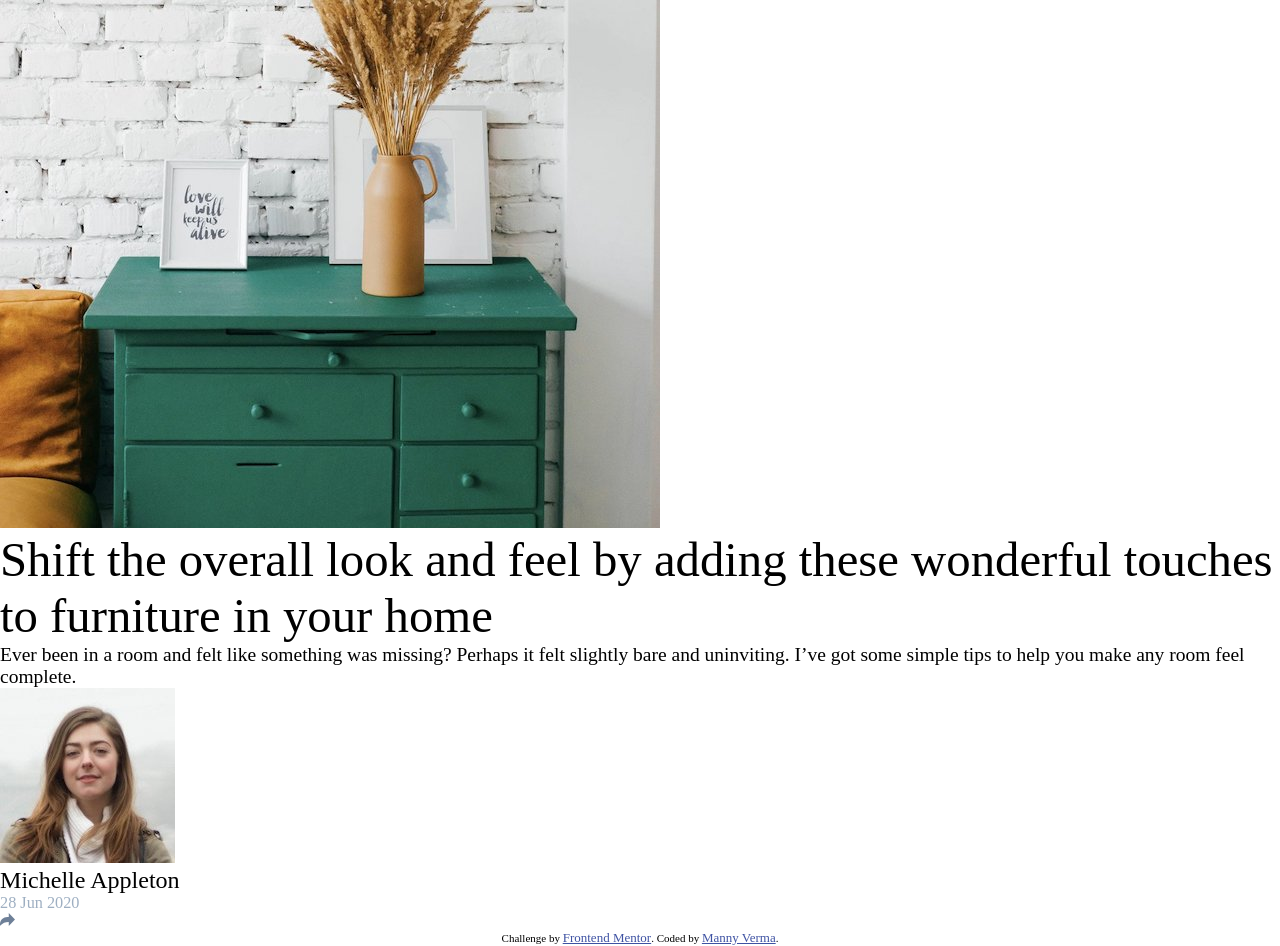
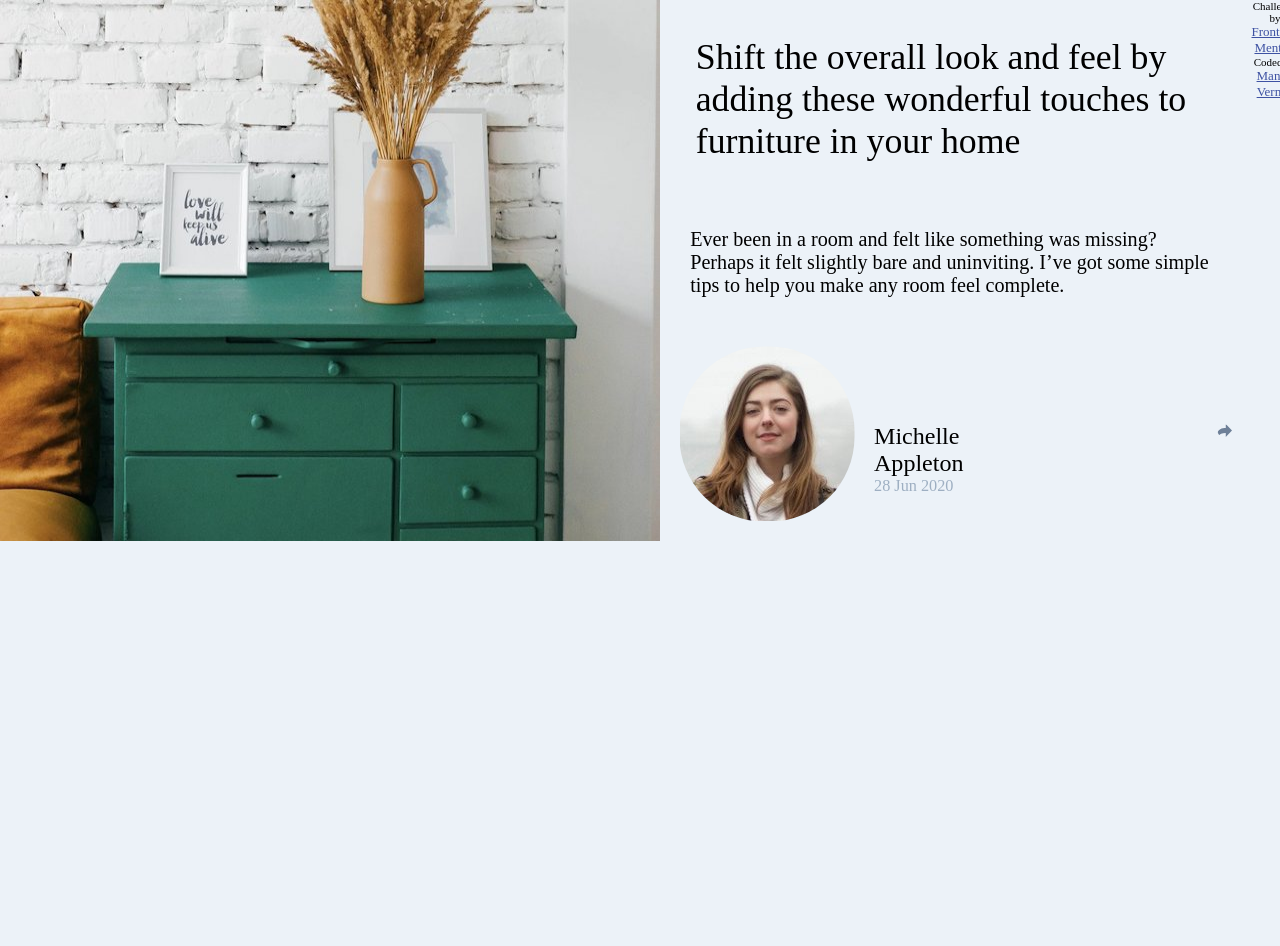
Before and after one commit to mverma45/fem-apc, a plain HTML site: page index.html in a window 1280 px wide. After the commit the page ends 800 px from the top, so only its background shows below. Drawn offline with Linux system fonts and the light colour scheme.

Commit message:
WIP fem-apc

```diff
--- a/Style/styles.css
+++ b/Style/styles.css
@@ -13,31 +13,43 @@
 	font-style: normal;
 }
 
-.container {
-	float: right;
+body {
+	display: flex;
+	background: hsl(210, 46%, 95%);
 }
 
 .title {
-	font-size: 3.75em;
+	padding: 1em;
+	font-size: 2.75em;
 }
 
 .content {
-	font-size: 1.5em;
+	padding: 1.5em;
+	font-size: 1.55em;
 }
 
 .author {
 	font-size: 1.85em;
+	margin-top: 4em;
 }
 
-/*
-.authorImg {
-	border-radius: 3em;
+.authorContainer {
+	display: flex;
 }
-*/
+
+.authorContainer img {
+	padding: 1.5em;
+	border-radius: 8em;
+}
 
 .date {
 	font-size: 1.25em;
 	color: hsl(212, 23%, 69%);
+}
+
+.share {
+	margin-top: 6em;
+	margin-left: 18em;
 }
 
 .attribution {
--- a/index.html
+++ b/index.html
@@ -34,17 +34,22 @@
 				slightly bare and uninviting. I’ve got some simple tips to help you make
 				any room feel complete.
 			</div>
-			<div class="authorImg">
+			<div class="authorContainer">
 				<img
 					src="./images/avatar-michelle.jpg"
 					alt="" />
-				<div class="author">Michelle Appleton</div>
-				<div class="date">28 Jun 2020</div>
+				<div class="authorDate">
+					<p class="author">Michelle Appleton</p>
+					<p class="date">28 Jun 2020</p>
 				</div>
+				<div class="share">
 					<img
 						src="./images/icon-share.svg"
 						alt="" />
 				</div>
+			</div>
+		</div>
+	</body>
 	<div class="attribution">
 		Challenge by
 		<a
@@ -53,5 +58,4 @@
 			>Frontend Mentor</a
 		>. Coded by <a href="https://github.com/mverma45">Manny Verma</a>.
 	</div>
-	</body>
 </html>
```
Lines whose indentation alone changed are shown as unchanged.
